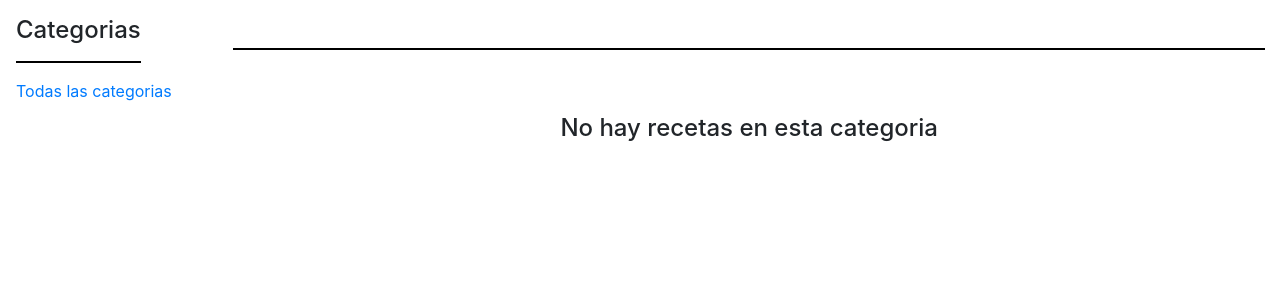
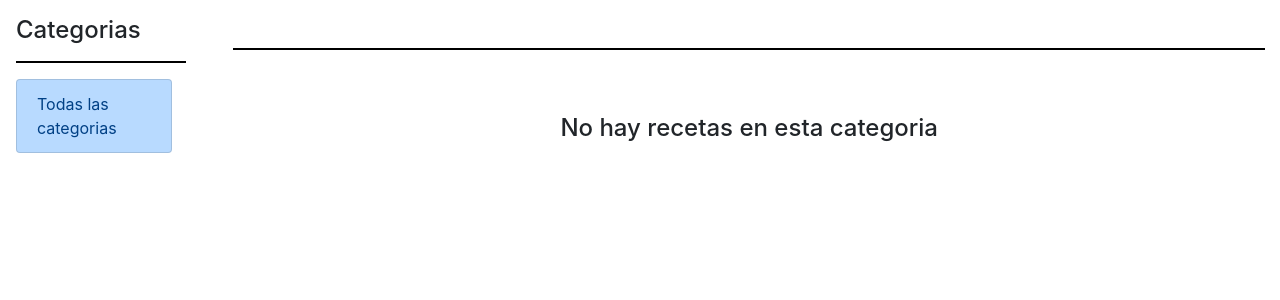
Before and after one commit to RodrigoVelazquez99/recipesNet, a Django app: template main/templates/main/explore.html in a window 1280 px wide. Shown: the part 96-396 px from the top of the page. Run offline with Django 3.2, Linux system fonts and the light colour scheme; the template is opened without the code that fills it, so the values that code supplies are empty; some libraries are stand-ins or nearby versions.

Commit message:
Mejoras en la barra lateral para ver categorias al explorar

```diff
--- a/main/templates/main/explore.html
+++ b/main/templates/main/explore.html
@@ -16,19 +16,16 @@
 
         <div class="sidebar-header">
           <h4>Categorias</h4>
-          <hr>
+          <hr width="170px">
         </div>
 
-          <ul class="nav nav-pills flex-column">
-            <li class="nav-item">
-              <a href="{% url 'explore' category='all' %}">Todas las categorias</a>
-            </li>
-            {% for category in categories %}
-              <li class="nav-item">
-                <a href="{% url 'explore' category.name %}">{{category.name}}</a>
-              </li>
-            {% endfor %}
-          </ul>
+        <ul class="list-group">
+          <a class="list-group-item list-group-item-action list-group-item-primary" href="{% url 'explore' category='all' %}">Todas las categorias</a>
+          {% for category in categories %}
+            <a class="list-group-item list-group-item-action list-group-item-dark" href="{% url 'explore' category.name %}">{{category.name}}</a>
+          {% endfor %}
+        </ul>
+
 
       </nav>
     </div>
```
